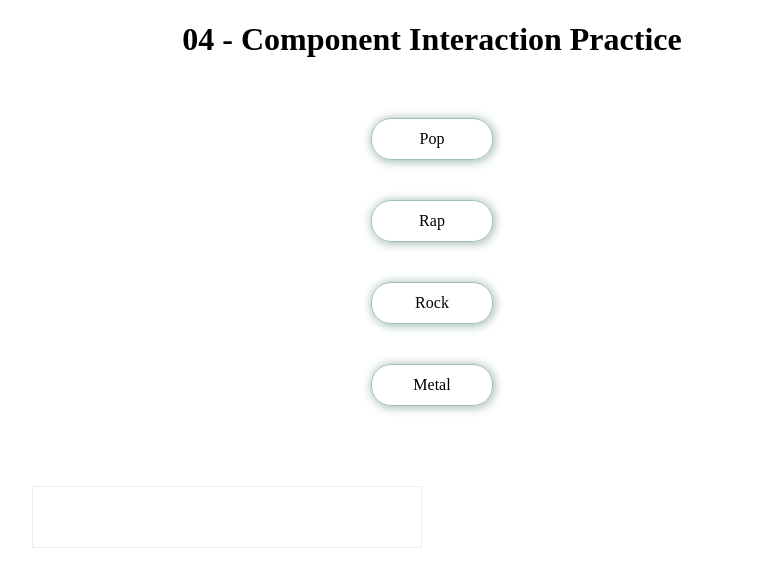
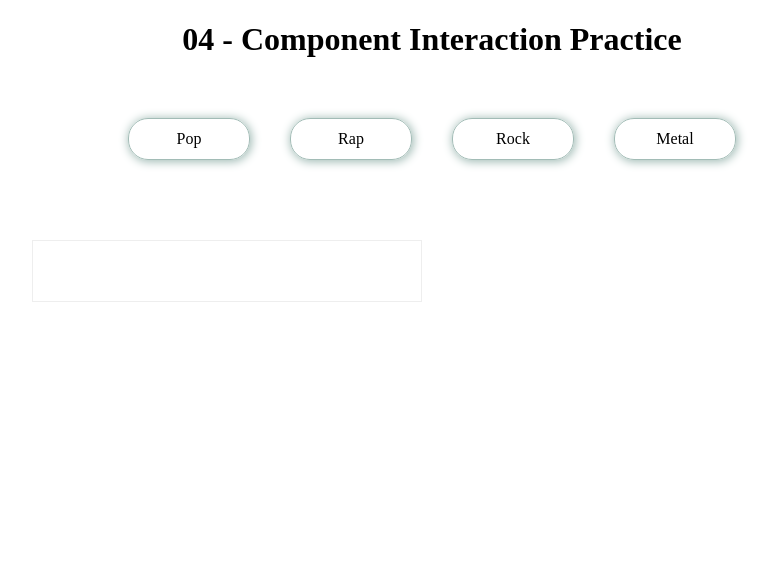
Before and after one commit to demeterbalint/Practice, an Angular app in the folder angular/WS07/: page / in a window 1280 px wide. Shown: the top 586 px of the page, without its empty margins (208-982 px from the left). Built offline with nearby package versions, Linux system fonts and the light colour scheme.

Commit message:
WS07 - displaying genres correctly

```diff
--- a/angular/WS07/src/app/app.component.html
+++ b/angular/WS07/src/app/app.component.html
@@ -1,7 +1,7 @@
 <div class="main">
     <h1>04 - Component Interaction Practice</h1><br>
-    <div class="genre-buttons" *ngFor="let genre of genres">
-        <div class="genre-button" (click)="choseGenre(genres.indexOf(genre))">{{genre}}</div>
+    <div class="genre-buttons">
+        <div *ngFor="let genre of genres" class="genre-button" (click)="choseGenre(genres.indexOf(genre))">{{genre}}</div>
     </div>
 
     <div class="side-by-side">
```
